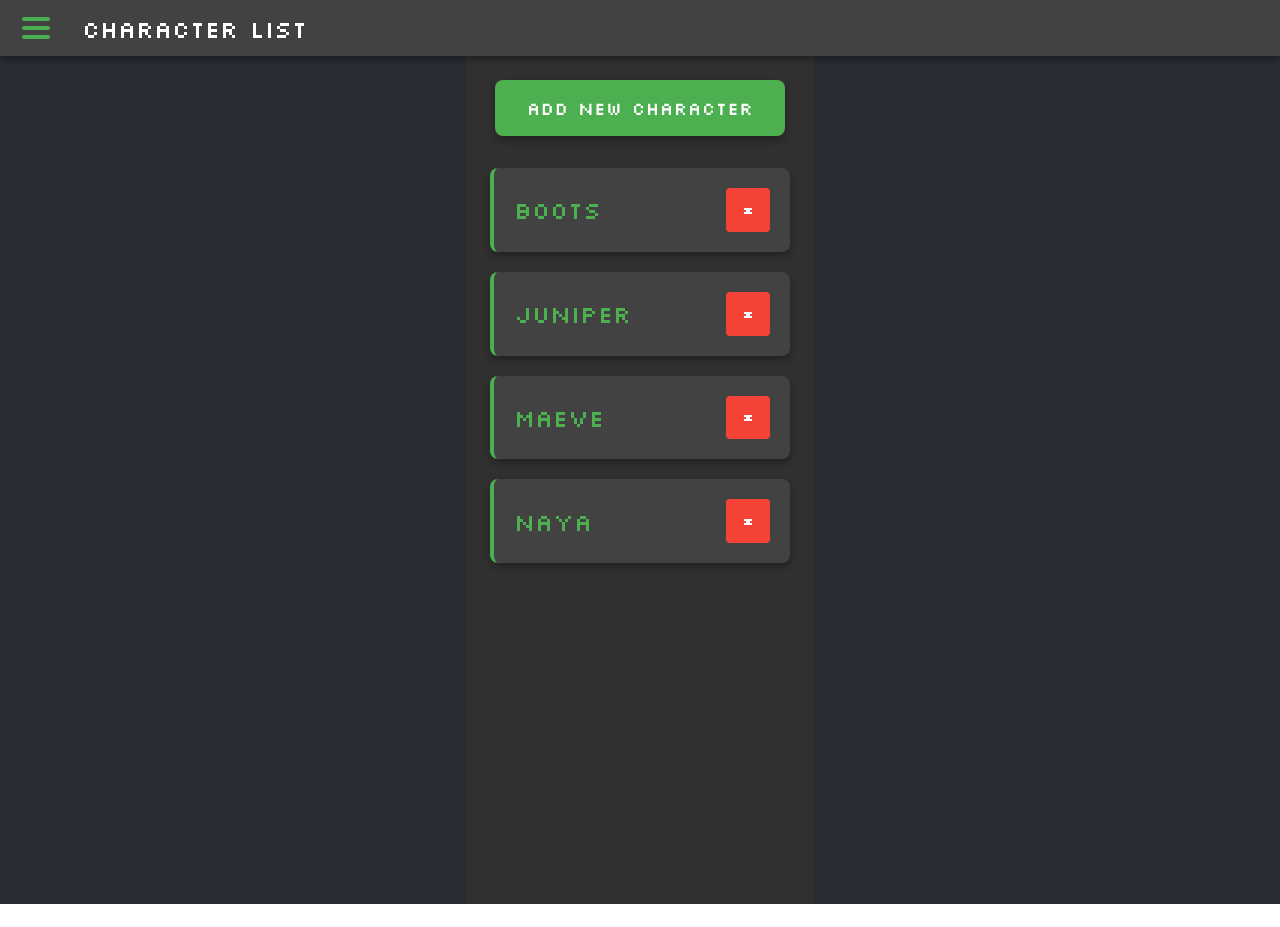
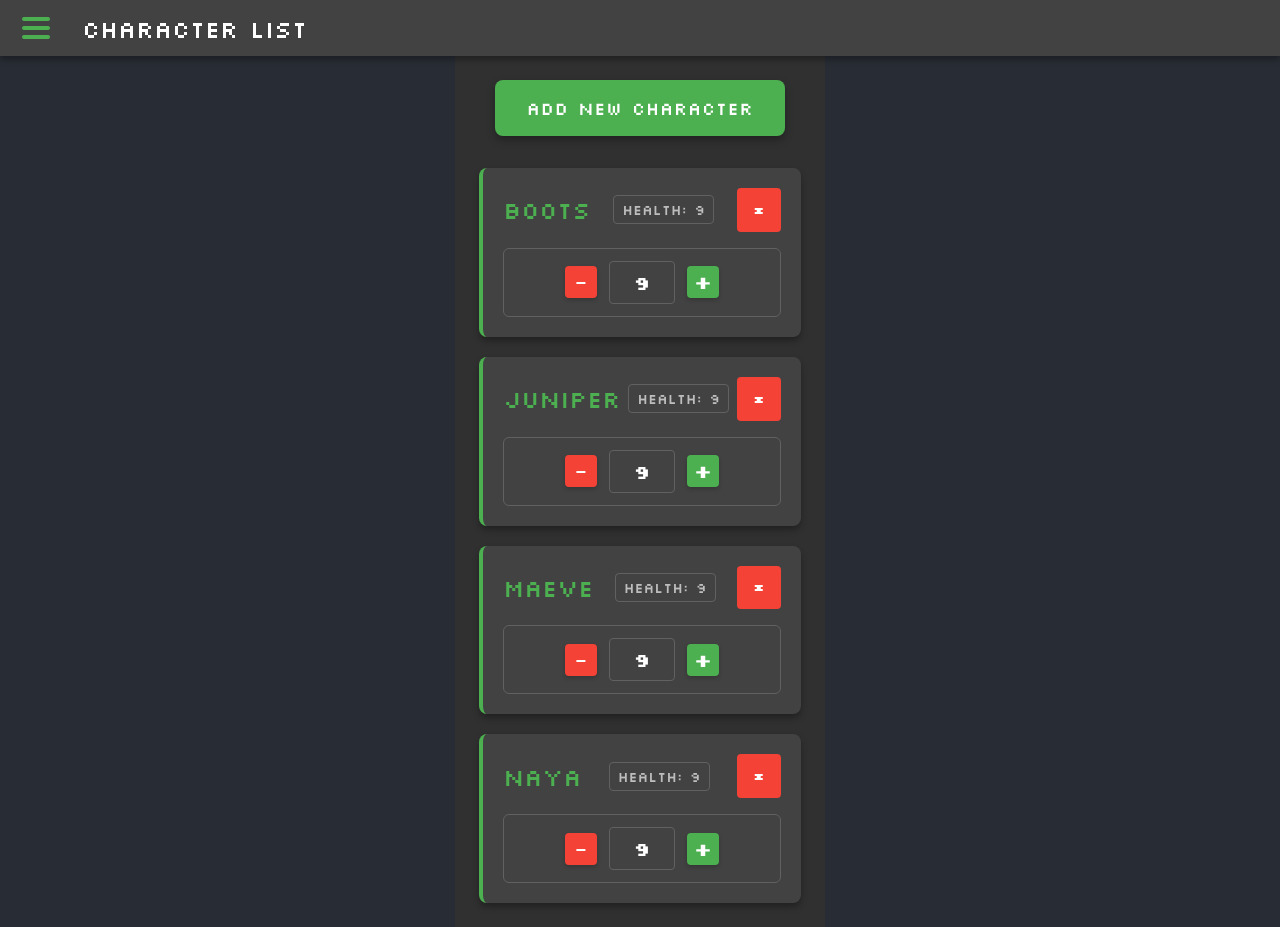
Before and after one commit to aiur-adept/hna-tracker, a React (Create React App) app: page /character-list in a window 1280 px wide. Before the commit the page ends 904 px from the top, so only its background shows below. Built offline with nearby package versions, Linux system fonts and the light colour scheme.

Commit message:
health syncing and health as numbers instead of dots

```diff
--- a/src/CharacterList.css
+++ b/src/CharacterList.css
@@ -22,7 +22,7 @@
   margin-top: 16px;
   box-shadow: 0 4px 6px rgba(0, 0, 0, 0.3);
   display: grid;
-  grid-template-columns: 1fr;
+  grid-template-columns: 1fr 1fr;
   gap: 16px;
   align-items: end;
 }
@@ -46,6 +46,72 @@
   display: flex;
   justify-content: space-between;
   align-items: center;
+  flex-wrap: wrap;
+  gap: 8px;
+}
+
+.character-health {
+  color: var(--text-secondary);
+  font-size: 0.9rem;
+  background: var(--dark-grey);
+  padding: 4px 8px;
+  border-radius: 4px;
+  border: 1px solid var(--dark-grey-light);
+}
+
+.character-health-controls {
+  display: flex;
+  align-items: center;
+  justify-content: center;
+  gap: 12px;
+  margin-top: 16px;
+  padding: 12px;
+  background: var(--dark-grey);
+  border-radius: 6px;
+  border: 1px solid var(--dark-grey-light);
+}
+
+.character-health-controls .health-btn {
+  background: var(--primary-green);
+  color: white;
+  border: none;
+  border-radius: 4px;
+  width: 32px;
+  height: 32px;
+  display: flex;
+  align-items: center;
+  justify-content: center;
+  cursor: pointer;
+  transition: all 0.3s ease;
+  font-size: 18px;
+  font-weight: bold;
+  user-select: none;
+}
+
+.character-health-controls .health-btn:hover {
+  background: var(--primary-green-dark);
+  transform: translateY(-1px);
+  box-shadow: 0 2px 4px rgba(0, 0, 0, 0.3);
+}
+
+.character-health-controls .health-btn.minus-btn {
+  background: var(--error);
+}
+
+.character-health-controls .health-btn.minus-btn:hover {
+  background: #d32f2f;
+}
+
+.character-health-controls .health-display {
+  color: var(--text-primary);
+  font-size: 1.2rem;
+  font-weight: bold;
+  min-width: 40px;
+  text-align: center;
+  background: var(--surface);
+  padding: 8px 12px;
+  border-radius: 4px;
+  border: 1px solid var(--dark-grey-light);
 }
 
 .character-header h3 {
@@ -139,6 +205,10 @@
   margin-top: 16px;
 }
 
+.add-character-form input[type="number"] {
+  grid-column: 2;
+}
+
 .form-buttons div {
   background: var(--primary-green);
   color: white;
@@ -176,6 +246,10 @@
     gap: 12px;
   }
 
+  .add-character-form input[type="number"] {
+    grid-column: 1;
+  }
+
   .form-buttons {
     flex-direction: column;
   }
--- a/src/CharacterList.js
+++ b/src/CharacterList.js
@@ -6,7 +6,7 @@ import DBService from './DBService';
 const CharacterList = () => {
   const [characters, setCharacters] = useState(DBService.getCharacterList());
 
-  const [newCharacter, setNewCharacter] = useState({ name: '' });
+  const [newCharacter, setNewCharacter] = useState({ name: '', health: 9 });
   const [showForm, setShowForm] = useState(false);
   const firstInputRef = useRef(null);
 
@@ -14,7 +14,7 @@ const CharacterList = () => {
     const { name, value } = e.target;
     setNewCharacter(prev => ({
       ...prev,
-      [name]: value
+      [name]: name === 'health' ? parseInt(value) || 9 : value
     }));
   };
 
@@ -22,11 +22,12 @@ const CharacterList = () => {
     if (newCharacter.name) {
       const updatedCharacters = [...characters, {
         id: Date.now(),
-        name: newCharacter.name
+        name: newCharacter.name,
+        health: newCharacter.health
       }];
       setCharacters(updatedCharacters);
       DBService.saveCharacterList(updatedCharacters);
-      setNewCharacter({ name: '' });
+      setNewCharacter({ name: '', health: 9 });
       setShowForm(false);
     }
   };
@@ -37,6 +38,18 @@ const CharacterList = () => {
       setCharacters(updatedCharacters);
       DBService.saveCharacterList(updatedCharacters);
     }
+  };
+
+  const adjustCharacterHealth = (id, amount) => {
+    const updatedCharacters = characters.map(character => {
+      if (character.id === id) {
+        const newHealth = Math.max(0, Math.min(20, character.health + amount));
+        return { ...character, health: newHealth };
+      }
+      return character;
+    });
+    setCharacters(updatedCharacters);
+    DBService.saveCharacterList(updatedCharacters);
   };
 
   useEffect(() => {
@@ -72,6 +85,15 @@ const CharacterList = () => {
               value={newCharacter.name}
               onChange={handleInputChange}
             />
+            <input
+              type="number"
+              name="health"
+              placeholder="Health (default: 9)"
+              min="1"
+              max="20"
+              value={newCharacter.health}
+              onChange={handleInputChange}
+            />
             <div className="form-buttons">
               <div
                 onClick={addCharacter}
@@ -89,14 +111,14 @@ const CharacterList = () => {
                 className="cancel-btn"
                 onClick={() => {
                   setShowForm(false);
-                  setNewCharacter({ name: '' });
+                  setNewCharacter({ name: '', health: 9 });
                 }}
                 role="button"
                 tabIndex={0}
                 onKeyDown={(e) => {
                   if (e.key === 'Enter' || e.key === ' ') {
                     setShowForm(false);
-                    setNewCharacter({ name: '' });
+                    setNewCharacter({ name: '', health: 9 });
                   }
                 }}
               >
@@ -112,6 +134,9 @@ const CharacterList = () => {
           <div key={character.id} className="character-item">
             <div className="character-header">
               <h3>{character.name}</h3>
+              <div className="character-health">
+                Health: {character.health}
+              </div>
               <div
                 className="remove-btn"
                 onClick={() => removeCharacter(character.id)}
@@ -126,6 +151,37 @@ const CharacterList = () => {
                 ×
               </div>
             </div>
+            <div className="character-health-controls">
+              <div
+                onClick={() => adjustCharacterHealth(character.id, -1)}
+                className="health-btn minus-btn"
+                role="button"
+                tabIndex={0}
+                onKeyDown={(e) => {
+                  if (e.key === 'Enter' || e.key === ' ') {
+                    adjustCharacterHealth(character.id, -1);
+                  }
+                }}
+              >
+                −
+              </div>
+              <div className="health-display">
+                {character.health}
+              </div>
+              <div
+                onClick={() => adjustCharacterHealth(character.id, 1)}
+                className="health-btn plus-btn"
+                role="button"
+                tabIndex={0}
+                onKeyDown={(e) => {
+                  if (e.key === 'Enter' || e.key === ' ') {
+                    adjustCharacterHealth(character.id, 1);
+                  }
+                }}
+              >
+                +
+              </div>
+            </div>
           </div>
         ))}
       </div>
--- a/src/DBService.js
+++ b/src/DBService.js
@@ -7,10 +7,10 @@ const initial = {
   { id: 5, name: 'leivosa', check: 11, stat: 'brawn', description: 'levitation' }
   ],
   characters: [
-    { id: 1, name: 'Boots' },
-    { id: 2, name: 'Juniper' },
-    { id: 3, name: 'Maeve' },
-    { id: 4, name: 'Naya' }
+    { id: 1, name: 'Boots', health: 9 },
+    { id: 2, name: 'Juniper', health: 9 },
+    { id: 3, name: 'Maeve', health: 9 },
+    { id: 4, name: 'Naya', health: 9 }
   ]
 };
 
@@ -38,6 +38,17 @@ const DBService = {
 
   saveCharacterList: (characters) => {
     localStorage.setItem('characters', JSON.stringify(characters));
+    localStorage.setItem('characters-timestamp', Date.now().toString());
+  },
+
+  updateCharacterHealth: (characterId, health) => {
+    const characters = DBService.getCharacterList();
+    const updatedCharacters = characters.map(character =>
+      character.id === characterId
+        ? { ...character, health: Math.max(0, Math.min(20, health)) }
+        : character
+    );
+    DBService.saveCharacterList(updatedCharacters);
   },
 
 };
--- a/src/components/EncounterView.js
+++ b/src/components/EncounterView.js
@@ -2,6 +2,7 @@ import React, { useState } from 'react';
 import InitiativeList from './InitiativeList';
 import AddParticipantModal from './AddParticipantModal';
 import EncounterControls from './EncounterControls';
+import DBService from '../DBService';
 
 const EncounterView = ({
   initiativeOrder,
@@ -81,6 +82,13 @@ const EncounterView = ({
         : participant
     );
 
+    const updatedParticipant = updatedOrder.find(p => p.id === participantId);
+
+    // Update persistent character health if this is a character (not a temporary participant)
+    if (updatedParticipant && characters.find(c => c.id === participantId)) {
+      DBService.updateCharacterHealth(participantId, updatedParticipant.health);
+    }
+
     if (currentTurnIndex === updatedOrder.findIndex(p => p.id === participantId)) {
       const nextIndex = getNextActiveIndex();
       const nextParticipantId = updatedOrder[nextIndex].id;
@@ -103,7 +111,7 @@ const EncounterView = ({
   const adjustHealth = (participantId, amount) => {
     const updatedOrder = initiativeOrder.map(participant => {
       if (participant.id === participantId) {
-        const newHealth = Math.max(0, Math.min(9, participant.health + amount));
+        const newHealth = Math.max(0, Math.min(20, participant.health + amount));
         const newStatus = newHealth === 0 ? 'dead' : participant.status;
         return { ...participant, health: newHealth, status: newStatus };
       }
@@ -111,6 +119,12 @@ const EncounterView = ({
     });
 
     const updatedParticipant = updatedOrder.find(p => p.id === participantId);
+
+    // Update persistent character health if this is a character (not a temporary participant)
+    if (updatedParticipant && characters.find(c => c.id === participantId)) {
+      DBService.updateCharacterHealth(participantId, updatedParticipant.health);
+    }
+
     if (updatedParticipant && updatedParticipant.health === 0 && updatedParticipant.status === 'dead') {
       const currentIndex = updatedOrder.findIndex(p => p.id === participantId);
       if (currentIndex === currentTurnIndex) {
@@ -130,7 +144,7 @@ const EncounterView = ({
     const participantsWithRolls = newParticipants.map(participant => ({
       ...participant,
       initiative: Math.floor(Math.random() * 20) + 1,
-      health: 9,
+      health: participant.health || 9,
       status: 'active',
       notes: ''
     }));
--- a/src/components/HealthControls.js
+++ b/src/components/HealthControls.js
@@ -1,17 +1,4 @@
 import React from 'react';
-
-const renderHealthDots = (health) => {
-  const dots = [];
-  for (let i = 0; i < 9; i++) {
-    dots.push(
-      <div
-        key={i}
-        className={`health-dot ${i < health ? 'filled' : 'empty'}`}
-      />
-    );
-  }
-  return dots;
-};
 
 const HealthControls = ({ participant, onAdjustHealth }) => (
   <div className="health-controls">
@@ -28,8 +15,8 @@ const HealthControls = ({ participant, onAdjustHealth }) => (
     >
       −
     </div>
-    <div className="health-dots">
-      {renderHealthDots(participant.health)}
+    <div className="health-display">
+      {participant.health} HP
     </div>
     <div
       onClick={() => onAdjustHealth(participant.id, 1)}
--- a/src/components/InitiativeTracker.js
+++ b/src/components/InitiativeTracker.js
@@ -8,23 +8,86 @@ const InitiativeTracker = () => {
   const [selectedParticipants, setSelectedParticipants] = useState([]);
   const [initiativeOrder, setInitiativeOrder] = useState([]);
   const [currentTurnIndex, setCurrentTurnIndex] = useState(0);
+  const [characters, setCharacters] = useState(DBService.getCharacterList());
+  const [lastCharacterTimestamp, setLastCharacterTimestamp] = useState(
+    localStorage.getItem('characters-timestamp') || '0'
+  );
 
-  const characters = DBService.getCharacterList();
+  const refreshCharacters = () => {
+    const updatedCharacters = DBService.getCharacterList();
+    setCharacters(updatedCharacters);
+    setLastCharacterTimestamp(localStorage.getItem('characters-timestamp') || '0');
+
+    // Update initiative order with fresh character data
+    if (initiativeOrder.length > 0) {
+      const updatedInitiativeOrder = initiativeOrder.map(participant => {
+        const character = updatedCharacters.find(c => c.id === participant.id);
+        if (character) {
+          return { ...participant, health: character.health };
+        }
+        return participant;
+      });
+      setInitiativeOrder(updatedInitiativeOrder);
+      saveEncounterToStorage(updatedInitiativeOrder, currentTurnIndex);
+    }
+  };
 
   useEffect(() => {
     const savedEncounter = localStorage.getItem('hna-initiative-encounter');
     if (savedEncounter) {
       try {
         const encounterData = JSON.parse(savedEncounter);
-        setInitiativeOrder(encounterData.initiativeOrder || []);
-        setCurrentTurnIndex(encounterData.currentTurnIndex || 0);
+        const savedInitiativeOrder = encounterData.initiativeOrder || [];
+        const savedCurrentTurnIndex = encounterData.currentTurnIndex || 0;
+
+        // Get fresh character data and update initiative order
+        const freshCharacters = DBService.getCharacterList();
+        const updatedInitiativeOrder = savedInitiativeOrder.map(participant => {
+          const character = freshCharacters.find(c => c.id === participant.id);
+          if (character) {
+            return { ...participant, health: character.health };
+          }
+          return participant;
+        });
+
+        setInitiativeOrder(updatedInitiativeOrder);
+        setCurrentTurnIndex(savedCurrentTurnIndex);
         setMode('encounter');
+
+        // Save the updated encounter data
+        saveEncounterToStorage(updatedInitiativeOrder, savedCurrentTurnIndex);
       } catch (error) {
         console.error('Failed to parse saved encounter data:', error);
         localStorage.removeItem('hna-initiative-encounter');
       }
     }
   }, []);
+
+  useEffect(() => {
+    const handleStorageChange = (e) => {
+      if (e.key === 'characters' || e.key === 'characters-timestamp') {
+        refreshCharacters();
+      }
+    };
+
+    window.addEventListener('storage', handleStorageChange);
+
+    return () => {
+      window.removeEventListener('storage', handleStorageChange);
+    };
+  }, []);
+
+  // Check for character updates periodically
+  useEffect(() => {
+    const interval = setInterval(() => {
+      const currentTimestamp = localStorage.getItem('characters-timestamp') || '0';
+      if (currentTimestamp !== lastCharacterTimestamp) {
+        refreshCharacters();
+      }
+    }, 1000); // Check every second
+
+    return () => clearInterval(interval);
+  }, [lastCharacterTimestamp]);
 
   const saveEncounterToStorage = (initiativeOrder, currentTurnIndex) => {
     const encounterData = {
@@ -43,7 +106,7 @@ const InitiativeTracker = () => {
     const participantsWithRolls = selectedParticipants.map(participant => ({
       ...participant,
       initiative: Math.floor(Math.random() * 20) + 1,
-      health: 9,
+      health: participant.health || 9,
       status: 'active',
       notes: ''
     }));
```
